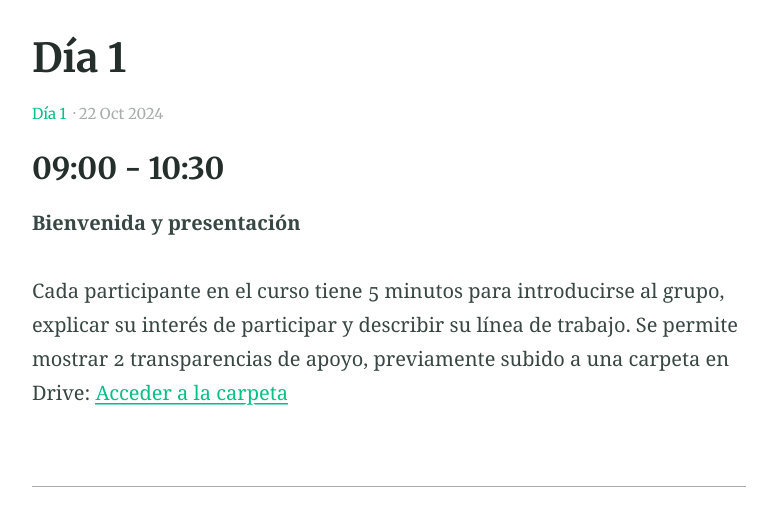
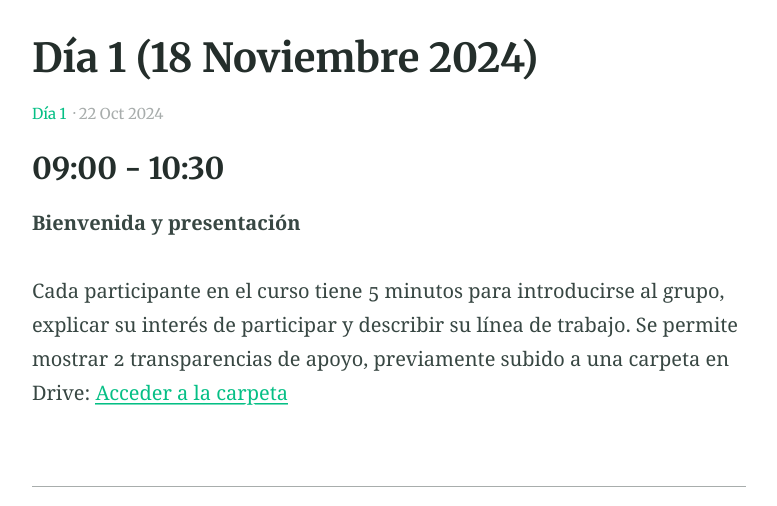
Before and after one commit to acnilo/202411_LNMA_IA-mIF, a Jekyll site: the page built from _posts/2024-10-21-Day1.md, in a window 1280 px wide and 900 px high, cut to the strip 394-900 px from the top of the window. Shown: the whole strip, without its empty margins (251-1028 px from the left). Built offline with Jekyll 4.4.1, drawn with Linux system fonts in a browser that asks for light colours.

Commit message:
Update 2024-10-21-Day1.md

```diff
--- a/_posts/2024-10-21-Day1.md
+++ b/_posts/2024-10-21-Day1.md
@@ -1,5 +1,5 @@
 ---
-title: Día 1
+title: Día 1 (18 Noviembre 2024)
 date: 2024-10-22
 categories:
 - Día 1
```
